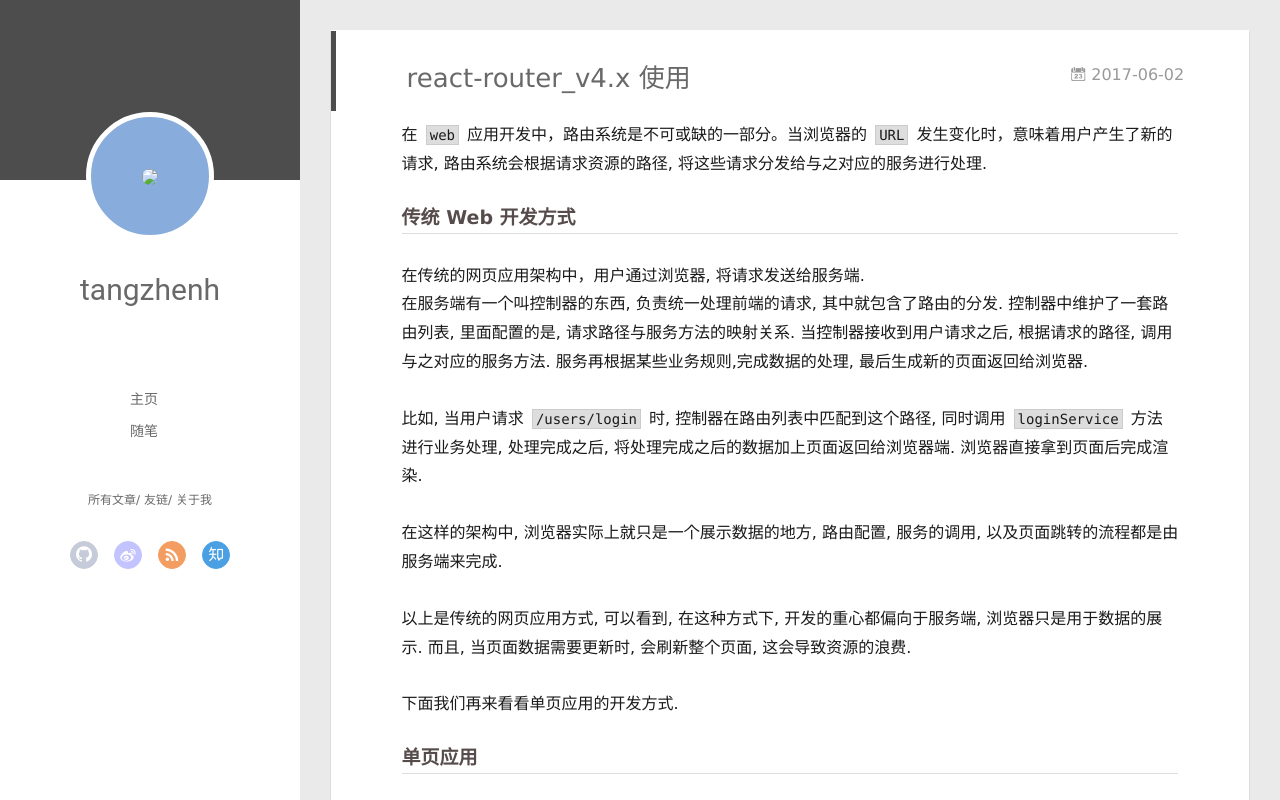
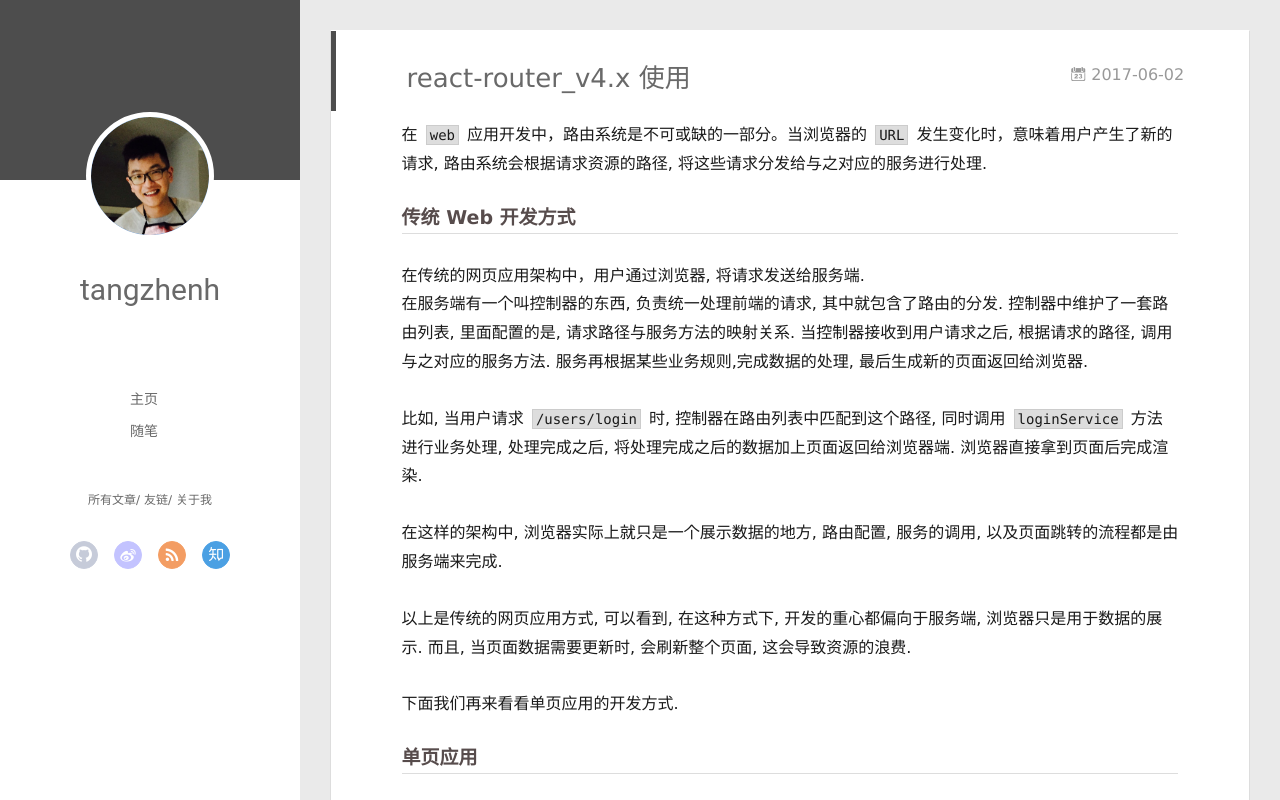
Before and after one commit to tangzhenhua/tangzhenhua.github.io, a plain HTML site: page 2017/06/02/react-router-v4-x/index.html in a window 1280 px wide. Drawn offline with Linux system fonts and the light colour scheme; no server answers.

Commit message:
Site updated: 2017-06-02 17:19:30

```diff
--- a/2017/06/02/react-router-v4-x/index.html
+++ b/2017/06/02/react-router-v4-x/index.html
@@ -46,7 +46,7 @@
 <div class="intrude-less">
 	<header id="header" class="inner">
 		<a href="/" class="profilepic">
-			<img src="null" class="js-avatar">
+			<img src="/img/05184ED3BD45184BCC20BF7824820E74.png" class="js-avatar">
 		</a>
 		<hgroup>
 		  <h1 class="header-author"><a href="/">tangzhenh</a></h1>
@@ -104,7 +104,7 @@
 	<div class="intrude-less">
 		<header id="header" class="inner">
 			<div class="profilepic">
-				<img src="null" class="js-avatar">
+				<img src="/img/05184ED3BD45184BCC20BF7824820E74.png" class="js-avatar">
 			</div>
 			<hgroup>
 			  <h1 class="header-author js-header-author">tangzhenh</h1>
```
Also changed, not shown: 2017/06/02/symbol/index.html (+2 -2 lines), archives/2017/06/index.html (+2 -2 lines), archives/2017/index.html (+2 -2 lines), archives/index.html (+2 -2 lines), index.html (+2 -2 lines).
